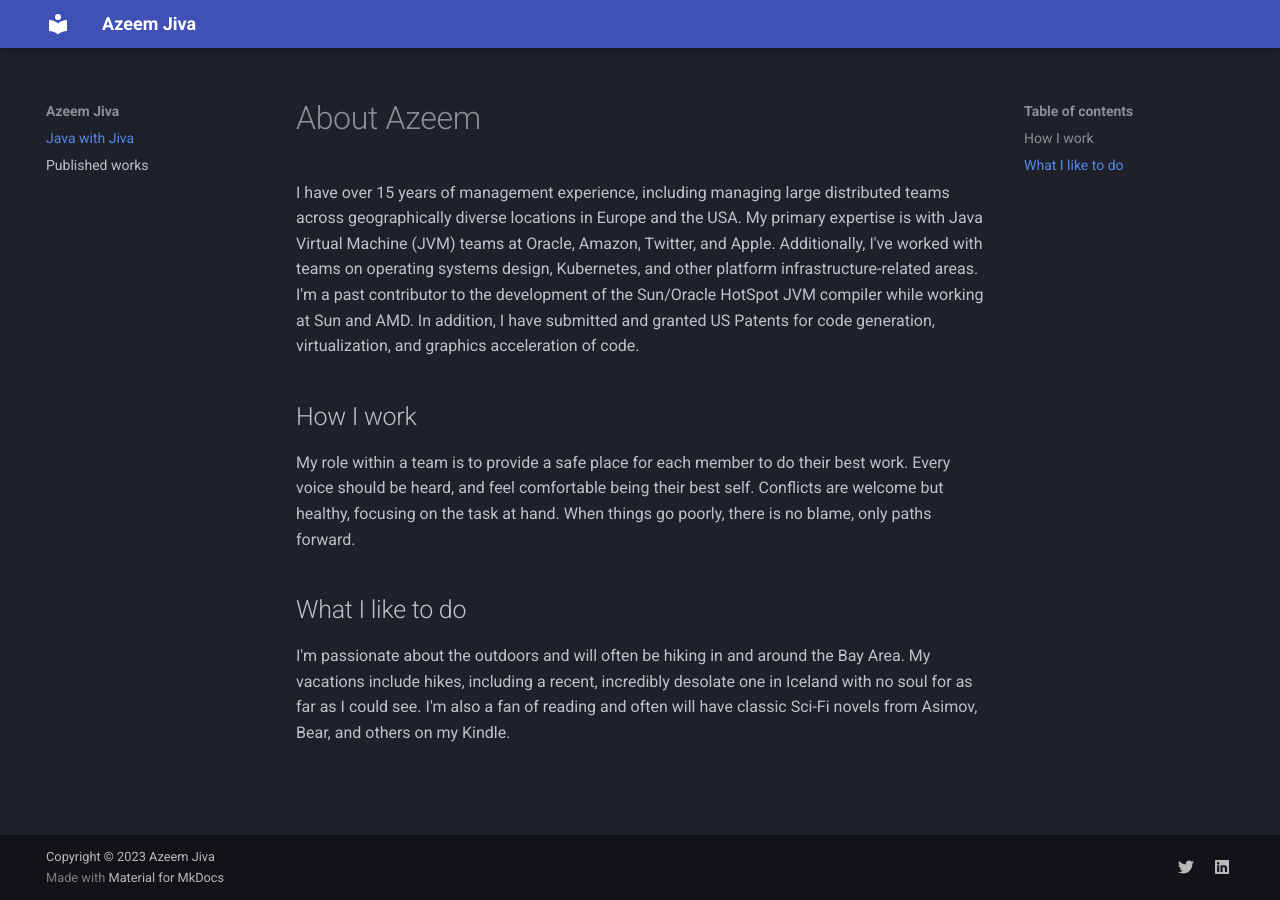
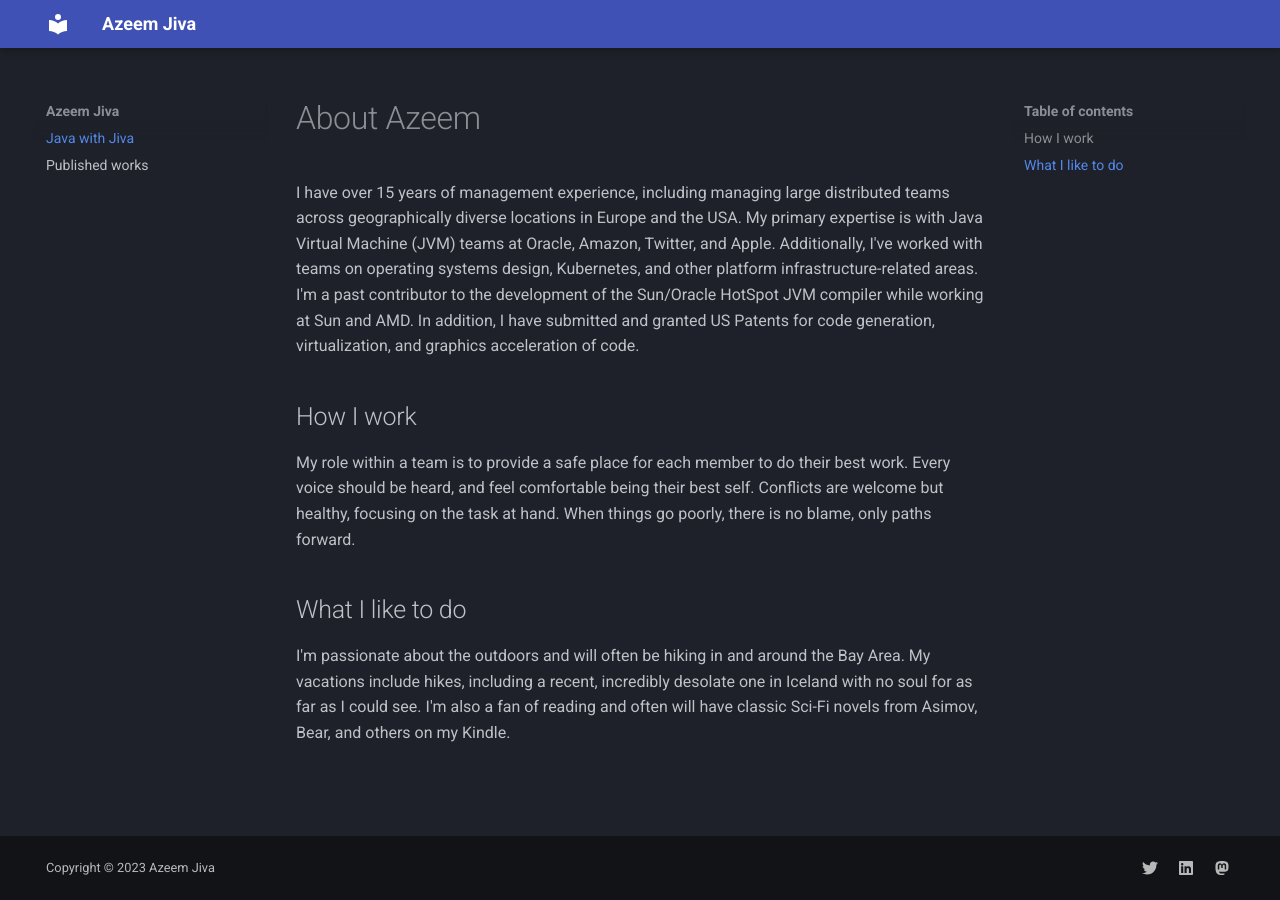
Before and after one commit to javawithjiva/javawithjiva.github.io, an MkDocs documentation site: the page built from docs/index.md, in a window 1280 px wide. Built offline with MkDocs 1.6.1 and Material for MkDocs 9.7.7, drawn with Linux system fonts in a browser that asks for light colours.

Commit message:
add mastodon

```diff
--- a/mkdocs.yml
+++ b/mkdocs.yml
@@ -18,8 +18,11 @@ plugins:
       cards_font: Roboto
 
 extra:
+  generator: false
   social:
     - icon: fontawesome/brands/twitter
       link: https://twitter.com/javawithjiva/
     - icon: fontawesome/brands/linkedin
       link: https://www.linkedin.com/in/azeemjiva/
+    - icon: fontawesome/brands/mastodon
+      link: https://mastodon.social/@Javawithjiva
```
